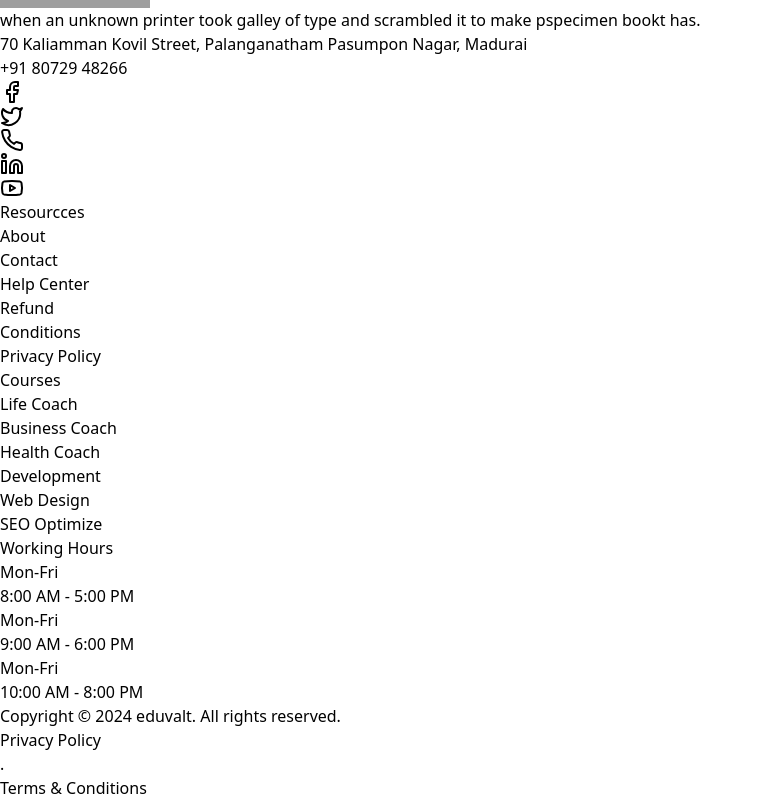
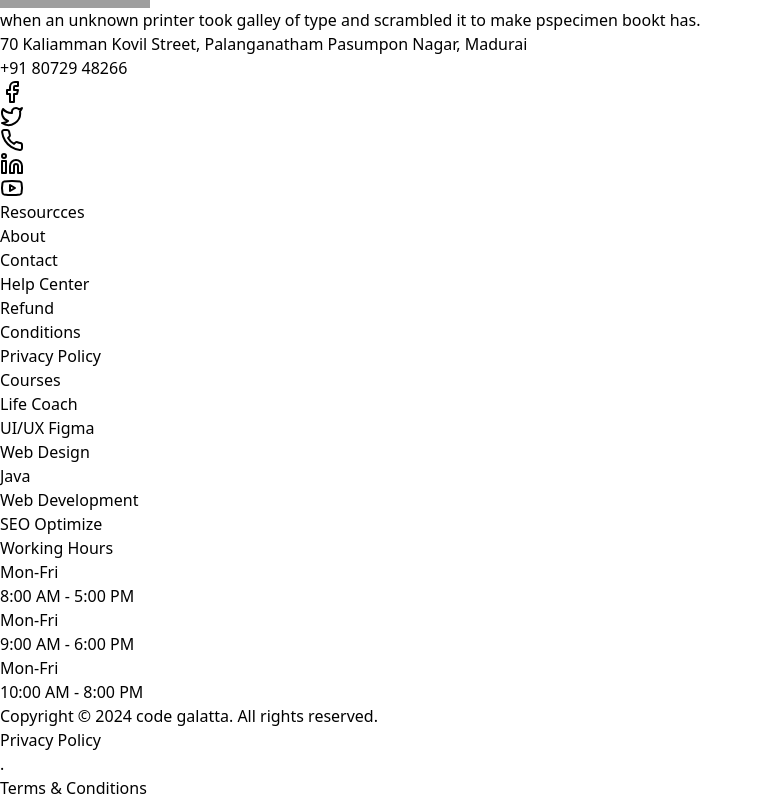
Before and after one commit to Honey-Joe/code-galata, a React (Vite) app: page /course in a window 1280 px wide. Shown: the part 5642-6442 px from the top of the page, without its empty margins (0-763 px from the left). Built offline with nearby package versions, Linux system fonts and the light colour scheme; grey boxes are pictures that could not be loaded.

Commit message:
done done

```diff
--- a/src/API/CardApi.js
+++ b/src/API/CardApi.js
@@ -1,7 +1,7 @@
 export const CardApi = [
     {
         team1:"https://ik.imagekit.io/jjyo3gsee/HI-Study/image/suganth.jpeg?updatedAt=1724425603905",
-        name : "Sophia Martinez",
+        name : "Suganth",
         domain: "Web designer",
         course_no:"04",
         course: "Course",
@@ -10,8 +10,8 @@ export const CardApi = [
     },
     {
         team1:"https://ik.imagekit.io/jjyo3gsee/HI-Study/image/suganth.jpeg?updatedAt=1724425603905",
-        name : "Liam Johnson",
-        domain: "Envato company",
+        name : "Suganth",
+        domain: "Web designer",
         course_no:"06",
         course: "Course",
         student_no:"41",
@@ -19,8 +19,8 @@ export const CardApi = [
     },
     {
         team1:"https://ik.imagekit.io/jjyo3gsee/HI-Study/image/suganth.jpeg?updatedAt=1724425603905",
-        name : "Olivia Smith",
-        domain: "Codecanyon",
+        name : "Suganth",
+        domain: "Web designer",
         course_no:"13",
         course: "Course",
         student_no:"31",
@@ -28,8 +28,8 @@ export const CardApi = [
     },
     {
         team1:"https://ik.imagekit.io/jjyo3gsee/HI-Study/image/suganth.jpeg?updatedAt=1724425603905",
-        name : "Noah Brown",
-        domain: "Web developer",
+        name : "Suganth",
+        domain: "Web designer",
         course_no:"07",
         course: "Course",
         student_no:"24",
--- a/src/components/Aboutroute/Accodion/FaqAccodion.jsx
+++ b/src/components/Aboutroute/Accodion/FaqAccodion.jsx
@@ -7,15 +7,15 @@ const FaqAccodion = ({title , desc , open, toggle}) => {
     // shadow-blue-800 rounded-md
     <>
         <div className="my-5 bg-[#FFFFFF] shadow-lg accodion rounded-md rounded-t-md ">
-            <button onClick={toggle} className={`flex  focus:outline-none focus:ring focus:ring-[#BAD3F6] w-full justify-between items-center px-3 rounded-md ${open? 'shadow-blue-800 rounded-md focus:ring-0' :''}`}>
-                <span className={`py-5 font-[poppins] font-bold ${open ? ' text-[#1176F0]' : ''}`}>{title}</span>
+            <button onClick={toggle} className={`flex  focus:outline-none focus:ring focus:ring-[#BAD3F6] w-full justify-between items-center px-3 rounded-md ${open? 'shadow-blue-800 rounded-md focus:ring-0 transition' :''}`}>
+                <span className={`py-5 font-[poppins] font-bold text-start ${open ? ' text-[#1176F0]' : ''}`}>{title}</span>
                 <div className={`${open ? ' text-[#1176F0]' : ''}`}>
                     {
                         open ?  <Minus /> : <Plus />
                     }
                 </div>
             </button>
-            <Collapse isOpened={open} className=" transition" >
+            <Collapse isOpened={open} className={`transition-all duration-300 ease-in-out text-slate-600 text-sm ${open? 'transition ease-in-out duration-300':''} `} >
                 <div>
                     <div className=" overflow-hidden px-2 transition ">
                         <p className=" text-[14px] text-[#6c6f70] py-3 leading-[25px] font-[manrope] px-3">{desc}</p>
--- a/src/components/Footer/Footer.jsx
+++ b/src/components/Footer/Footer.jsx
@@ -49,10 +49,10 @@ const Footer = () => {
                 </h1>
                 <ul className=' text-[#B2BDcD] pt-4'>
                   <li className=' pb-4 flex items-center group'><div className=" w-0 h-1 rounded-lg bg-[#1363DF] group-hover:w-4" id="move"></div><a href="" className=" font-[hindu] font-medium  group-hover:text-[#1363DF] "> Life Coach</a></li>
-                  <li className=' pb-4 flex items-center group'><div className=" w-0 h-1 rounded-lg bg-[#1363DF] group-hover:w-4" id="move"></div><a href="" className=" font-[hindu] font-medium group-hover:text-[#1363DF] "> Business Coach</a></li>
-                  <li className=' pb-4 flex items-center group'><div className=" w-0 h-1 rounded-lg bg-[#1363DF] group-hover:w-4" id="move"></div><a href="" className=" font-[hindu] font-medium group-hover:text-[#1363DF] ">Health Coach</a></li>
-                  <li className=' pb-4 flex items-center group'><div className=" w-0 h-1 rounded-lg bg-[#1363DF] group-hover:w-4" id="move"></div><a href="" className=" font-[hindu] font-medium group-hover:text-[#1363DF] "> Development</a></li>
-                  <li className=' pb-4 flex items-center group'><div className=" w-0 h-1 rounded-lg bg-[#1363DF] group-hover:w-4" id="move"></div><a href="" className=" font-[hindu] font-medium group-hover:text-[#1363DF] "> Web Design</a></li>
+                  <li className=' pb-4 flex items-center group'><div className=" w-0 h-1 rounded-lg bg-[#1363DF] group-hover:w-4" id="move"></div><a href="" className=" font-[hindu] font-medium group-hover:text-[#1363DF] "> UI/UX Figma</a></li>
+                  <li className=' pb-4 flex items-center group'><div className=" w-0 h-1 rounded-lg bg-[#1363DF] group-hover:w-4" id="move"></div><a href="" className=" font-[hindu] font-medium group-hover:text-[#1363DF] ">Web Design</a></li>
+                  <li className=' pb-4 flex items-center group'><div className=" w-0 h-1 rounded-lg bg-[#1363DF] group-hover:w-4" id="move"></div><a href="" className=" font-[hindu] font-medium group-hover:text-[#1363DF] "> Java</a></li>
+                  <li className=' pb-4 flex items-center group'><div className=" w-0 h-1 rounded-lg bg-[#1363DF] group-hover:w-4" id="move"></div><a href="" className=" font-[hindu] font-medium group-hover:text-[#1363DF] "> Web Development</a></li>
                   <li className=' pb-4 flex items-center group'><div className=" w-0 h-1 rounded-lg bg-[#1363DF] group-hover:w-4" id="move"></div><a href="" className=" font-[hindu] font-medium group-hover:text-[#1363DF] ">SEO Optimize</a></li>
                 </ul>
               </div>
@@ -84,7 +84,7 @@ const Footer = () => {
             <div className=" 3xl:container w-[90%] xl:w-[90%] mx-auto">
               <div className=" lg:grid lg:grid-cols-2 grid-cols-1 flex flex-col items-center ">
                 <div>
-                  <p className=" text-[#8798b3] text-[15px] font-[lexend]">Copyright © 2024 eduvalt. All rights reserved.</p>
+                  <p className=" text-[#8798b3] text-[15px] font-[lexend]">Copyright © 2024 code galatta. All rights reserved.</p>
                 </div>
                 <div className=" flex gap-2 lg:justify-end md:pt-3 lg:p-0">
                   <p className=" text-[#8798b3] text-[15px] font-[lexend  text-[15px] font-[lexend] font-medium">Privacy Policy</p>
```
